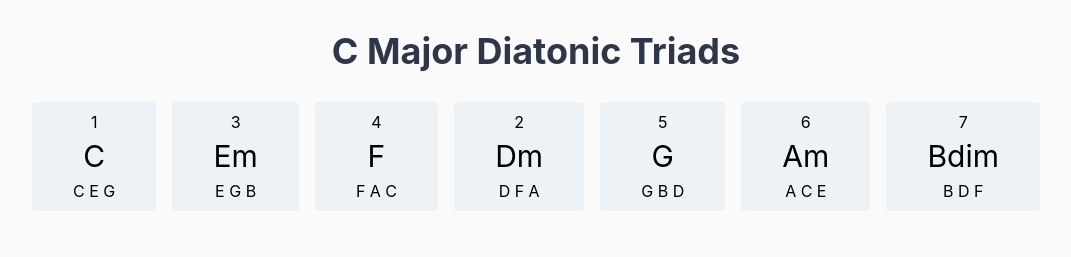
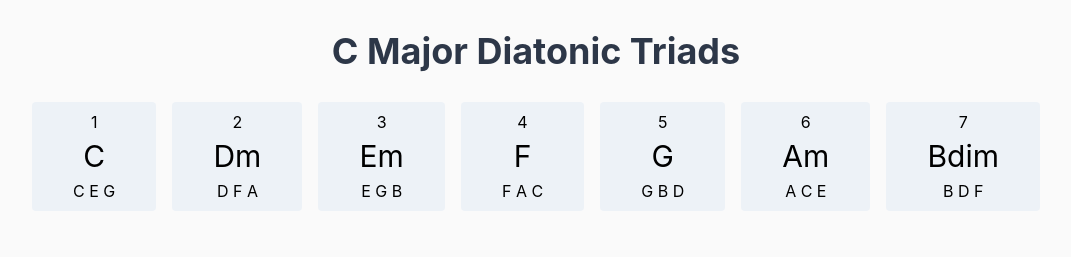
Before and after one commit to kylefloros/chords, a React (Create React App) app: page / in a window 1280 px wide. Shown: the top 257 px of the page, without its empty margins (104-1175 px from the left). Built offline with nearby package versions, Linux system fonts and the light colour scheme.

Commit message:
Chord display was out of order

```diff
--- a/src/components/KeyInfo/ChordsInKey.js
+++ b/src/components/KeyInfo/ChordsInKey.js
@@ -47,6 +47,12 @@ export default function ChordsInKey() {
               chordType={chordType}
             ></Chord>
             <Chord
+              number={2}
+              chords={chords}
+              notes={notes}
+              chordType={chordType}
+            ></Chord>
+            <Chord
               number={3}
               chords={chords}
               notes={notes}
@@ -54,12 +60,6 @@ export default function ChordsInKey() {
             ></Chord>
             <Chord
               number={4}
-              chords={chords}
-              notes={notes}
-              chordType={chordType}
-            ></Chord>
-            <Chord
-              number={2}
               chords={chords}
               notes={notes}
               chordType={chordType}
```
